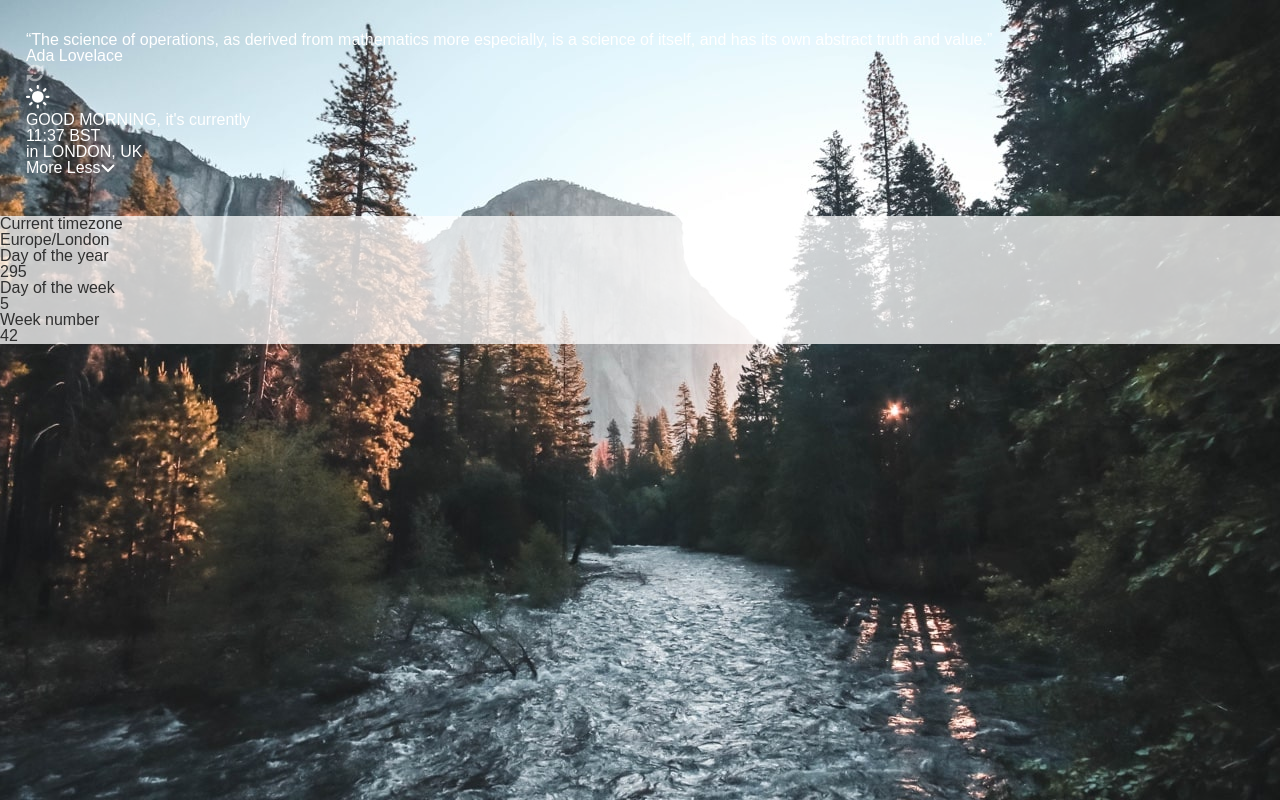
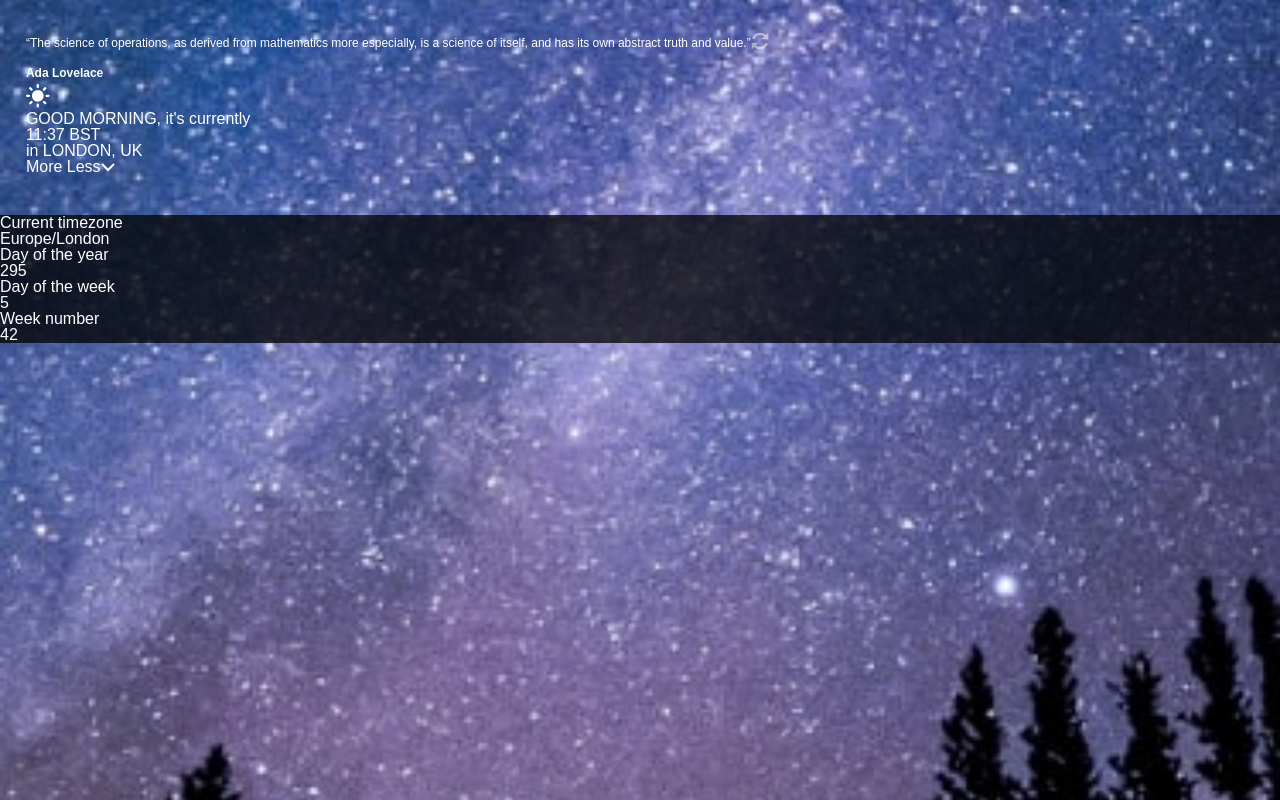
Before and after one commit to baglana/clock-app, a React (Vite) app: page / in a window 1280 px wide. Built offline with nearby package versions, Linux system fonts and the light colour scheme.

Commit message:
Add quote layout

```diff
--- a/index.html
+++ b/index.html
@@ -1,13 +1,13 @@
 <!doctype html>
 <html lang="en">
-<head>
-    <meta charset="UTF-8"/>
-    <link href="/favicon-32x32.png" rel="icon" sizes="32x32" type="image/png">
-    <meta content="width=device-width, initial-scale=1.0" name="viewport"/>
+  <head>
+    <meta charset="UTF-8" />
+    <link href="/favicon-32x32.png" rel="icon" sizes="32x32" type="image/png" />
+    <meta content="width=device-width, initial-scale=1.0" name="viewport" />
     <title>Frontend Mentor | Clock App</title>
-</head>
-<body>
-<div class="light" id="root"></div>
-<script src="/src/main.tsx" type="module"></script>
-</body>
+  </head>
+  <body>
+    <div class="dark" id="root"></div>
+    <script src="/src/main.tsx" type="module"></script>
+  </body>
 </html>
--- a/src/App.css
+++ b/src/App.css
@@ -1,11 +1,11 @@
 #root.light {
-  --bg-image: url("../public/desktop/bg-image-daytime.jpg");
+  --bg-image: url("../public/mobile/bg-image-daytime.jpg");
   --color-footer: hsla(0, 0%, 19%, 1);
   --color-footer-bg: hsla(0, 0%, 100%, 0.75);
 }
 
 #root.dark {
-  --bg-image: url("../public/desktop/bg-image-nighttime.jpg");
+  --bg-image: url("../public/mobile/bg-image-nighttime.jpg");
   --color-footer: hsla(0, 0%, 100%, 1);
   --color-footer-bg: hsla(0, 0%, 0%, 0.75);
 }
--- a/src/components/Quote.tsx
+++ b/src/components/Quote.tsx
@@ -1,9 +1,9 @@
 import RefreshButton from "./RefreshButton.tsx";
-import "../styles/quote.css";
+import "../styles/Quote.css";
 
 export default function Quote() {
   return (
-    <article>
+    <article className="quote">
       <blockquote>
         <p>
           “The science of operations, as derived from mathematics more
--- /dev/null
+++ b/src/styles/Quote.css
@@ -0,0 +1,20 @@
+.quote {
+  display: flex;
+
+  & svg {
+    flex-shrink: 0;
+  }
+
+  & p {
+    font-size: 0.75rem;
+    font-weight: 400;
+    line-height: 1.375rem; /* 183.333% */
+  }
+
+  & footer {
+    font-size: 0.75rem;
+    font-weight: 700;
+    line-height: 1.375rem; /* 183.333% */
+    margin-top: 0.5rem;
+  }
+}
--- a/src/styles/quote.css
+++ /dev/null
@@ -1,12 +0,0 @@
-p {
-  font-size: 0.75rem;
-  font-weight: 400;
-  line-height: 1.375rem; /* 183.333% */
-}
-
-footer {
-  font-size: 0.75rem;
-  font-weight: 700;
-  line-height: 1.375rem; /* 183.333% */
-  margin-top: 0.5rem;
-}
```
